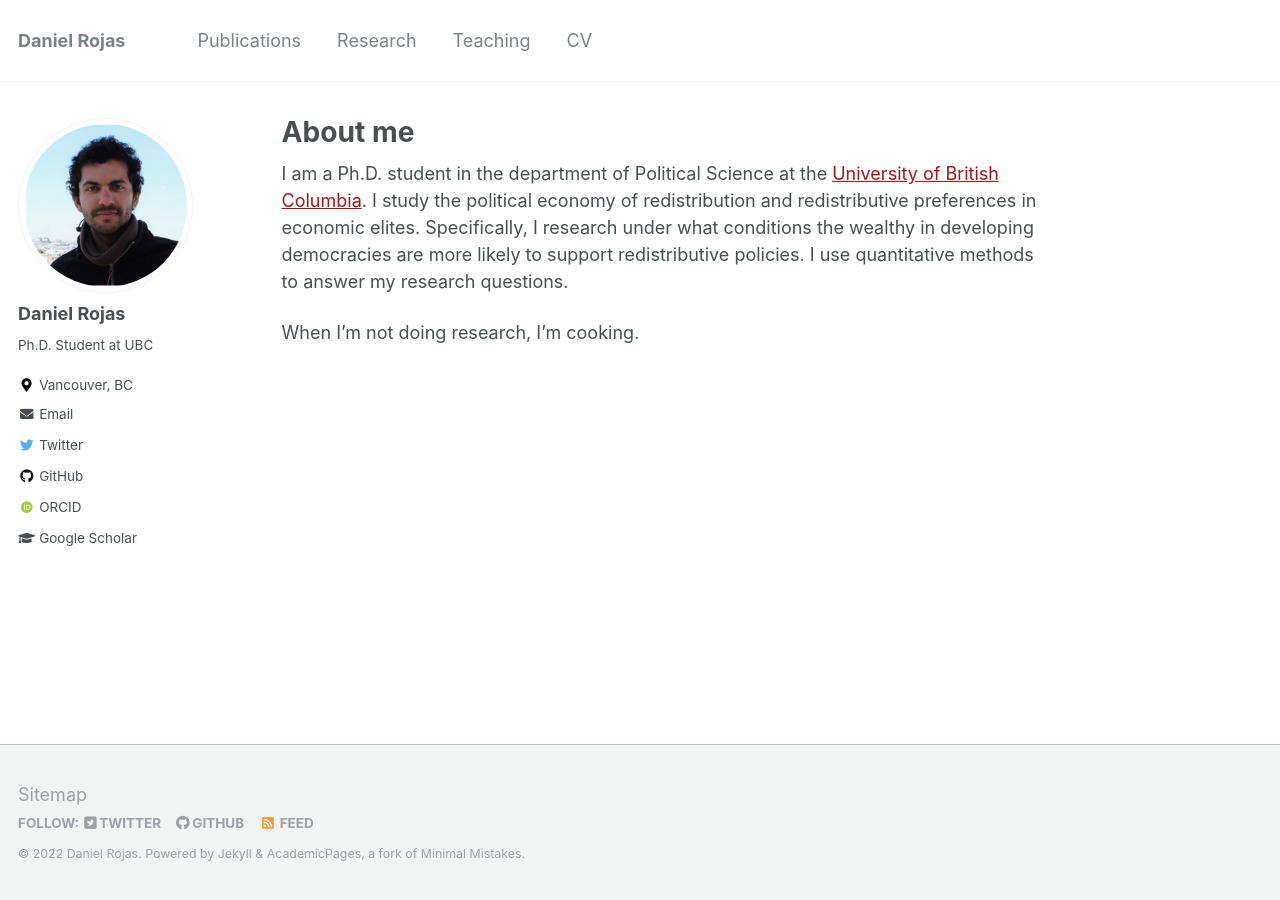
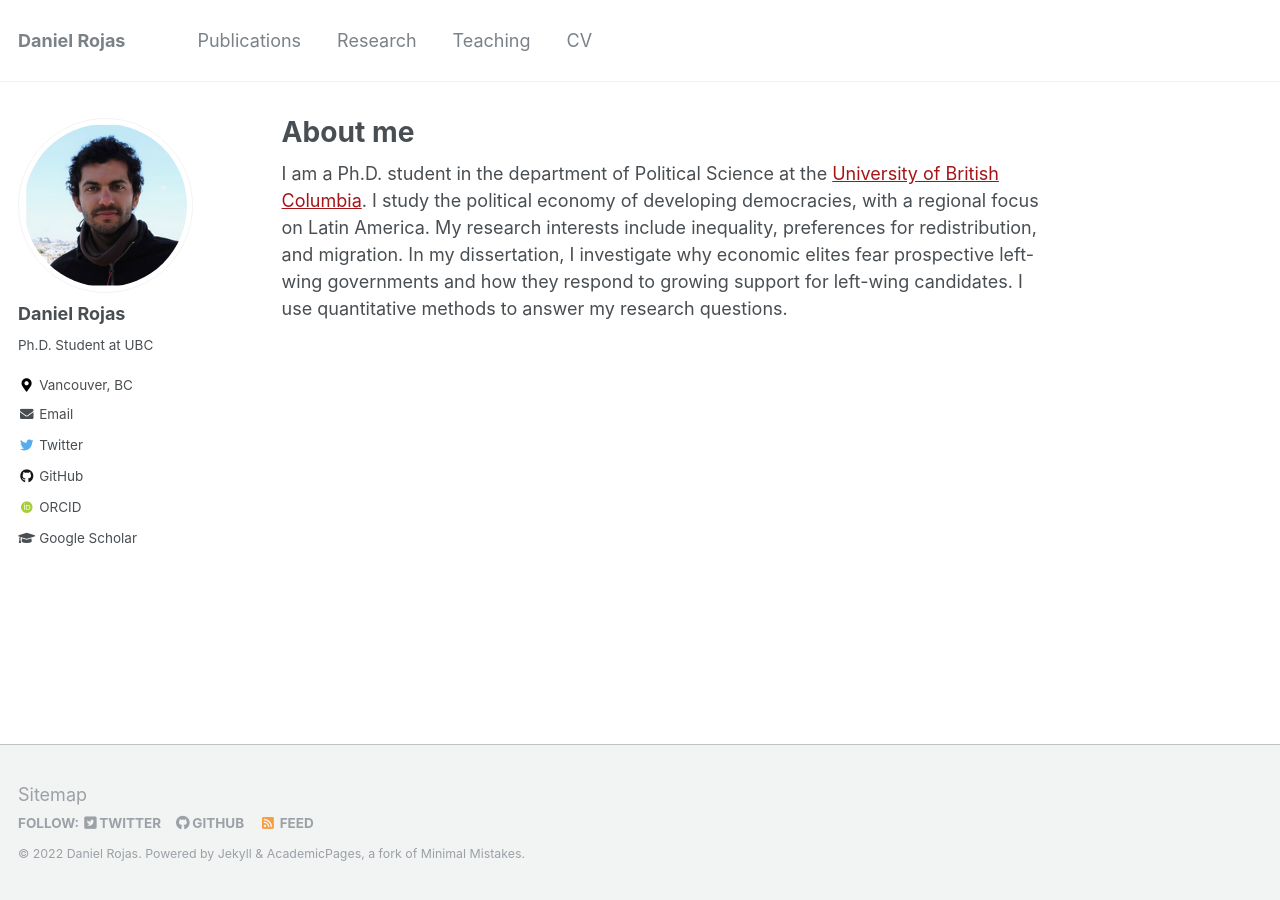
Before and after one commit to danielrojaslozano/danielrojaslozano.github.io, a Jekyll site: the page built from _pages/about.md, in a window 1280 px wide. Built offline with Jekyll 4.4.1, drawn with Linux system fonts in a browser that asks for light colours; some web fonts are replaced.

Commit message:
Update about.md

```diff
--- a/_pages/about.md
+++ b/_pages/about.md
@@ -8,6 +8,4 @@ redirect_from:
   - /about.html
 ---
 
-I am a Ph.D. student in the department of Political Science at the [University of British Columbia](https://politics.ubc.ca/graduate/). I study the political economy of redistribution and redistributive preferences in economic elites. Specifically, I research under what conditions the wealthy in developing democracies are more likely to support redistributive policies. I use quantitative methods to answer my research questions.
-
-When I'm not doing research, I'm cooking.
+I am a Ph.D. student in the department of Political Science at the [University of British Columbia](https://politics.ubc.ca/graduate/). I study the political economy of developing democracies, with a regional focus on Latin America. My research interests include inequality, preferences for redistribution, and migration. In my dissertation, I investigate why economic elites fear prospective left-wing governments and how they respond to growing support for left-wing candidates. I use quantitative methods to answer my research questions.
```
